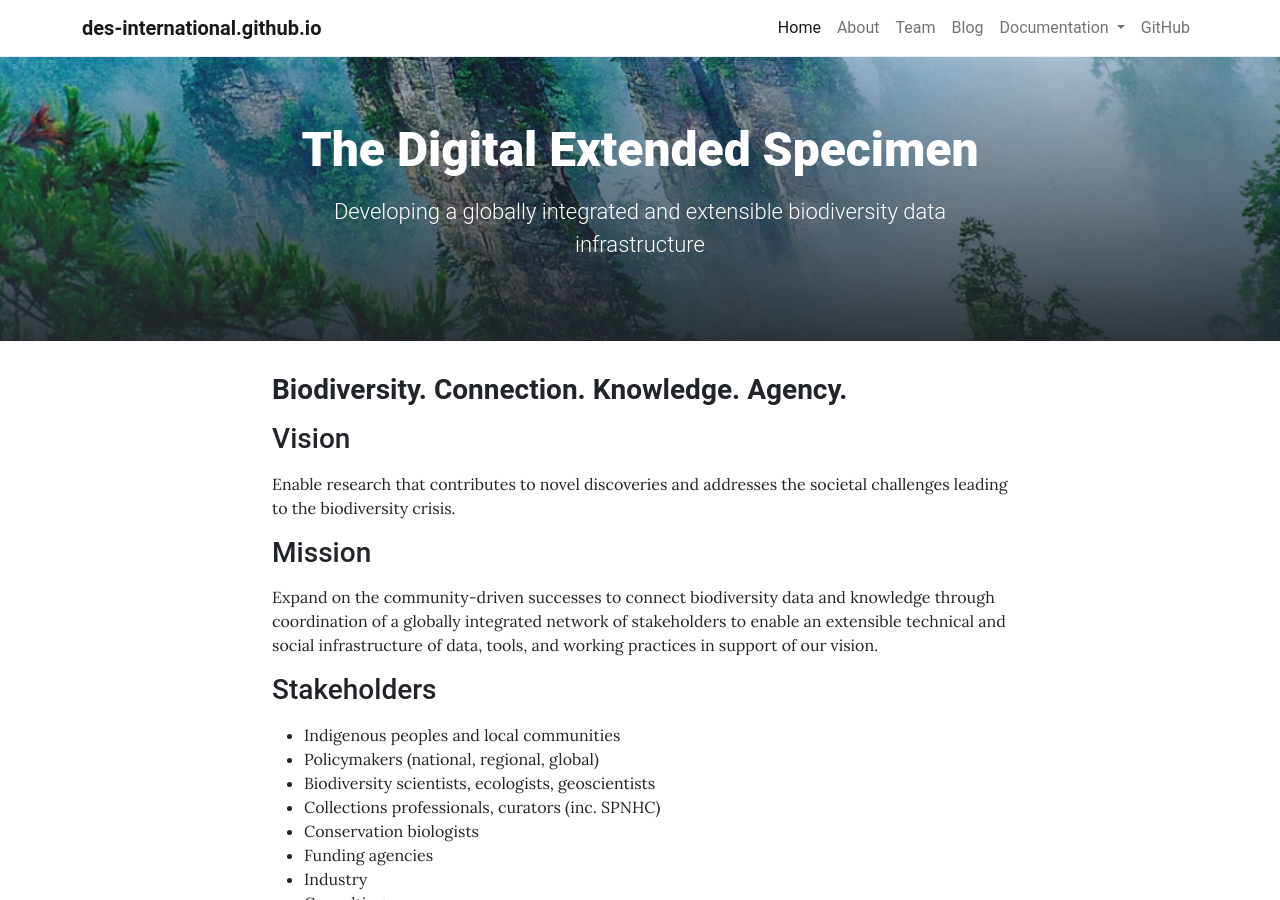
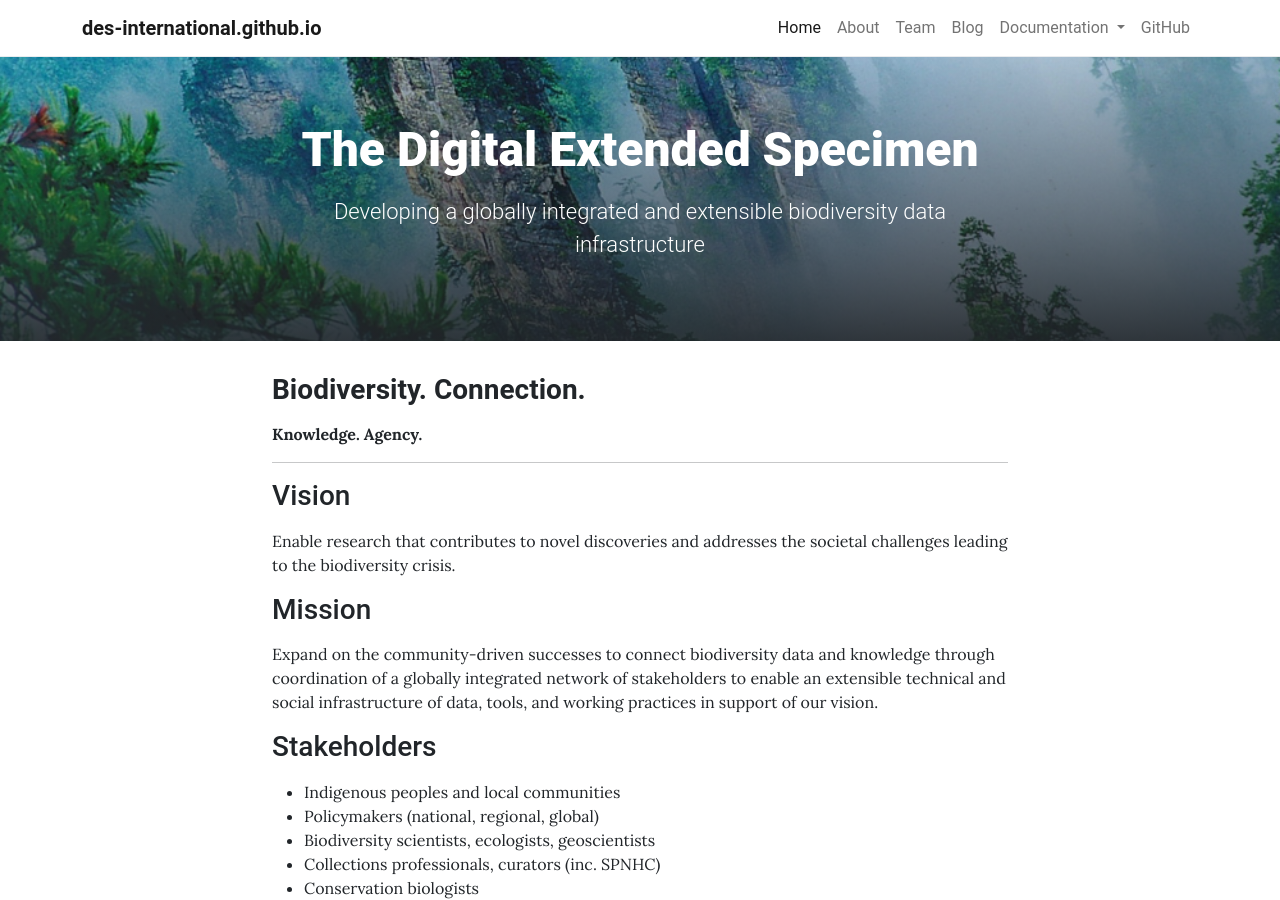
Before and after one commit to DES-international/des-international.github.io, a Jekyll site: the page built from pages/home.md, in a window 1280 px wide and 900 px high. Built offline with Jekyll 4.4.1, drawn with Linux system fonts in a browser that asks for light colours.

```diff
--- a/pages/home.md
+++ b/pages/home.md
@@ -6,7 +6,12 @@ background: /assets/backgrounds/Zhangjiajie-Hunan_cncs_enWikipedia_CC-BY-SAIntl4
 permalink: /
 ---
 
-### **Biodiversity. Connection. Knowledge. Agency.**
+### **Biodiversity. Connection.**
+
+**Knowledge. Agency.**
+
+---
+
 
 ### Vision
 
```
